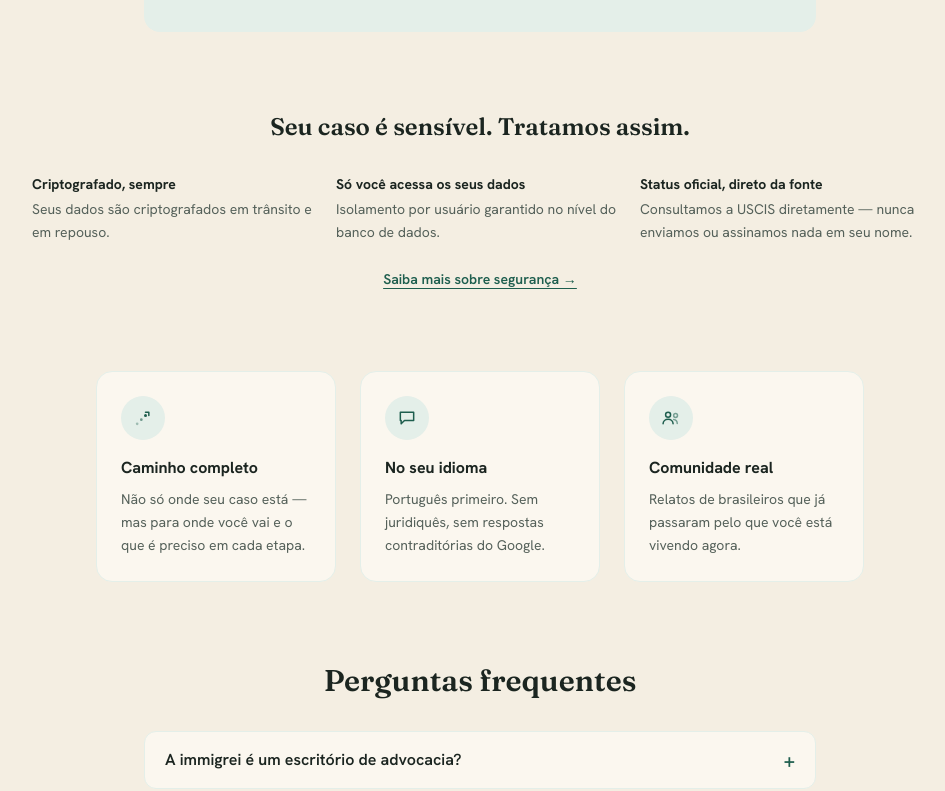
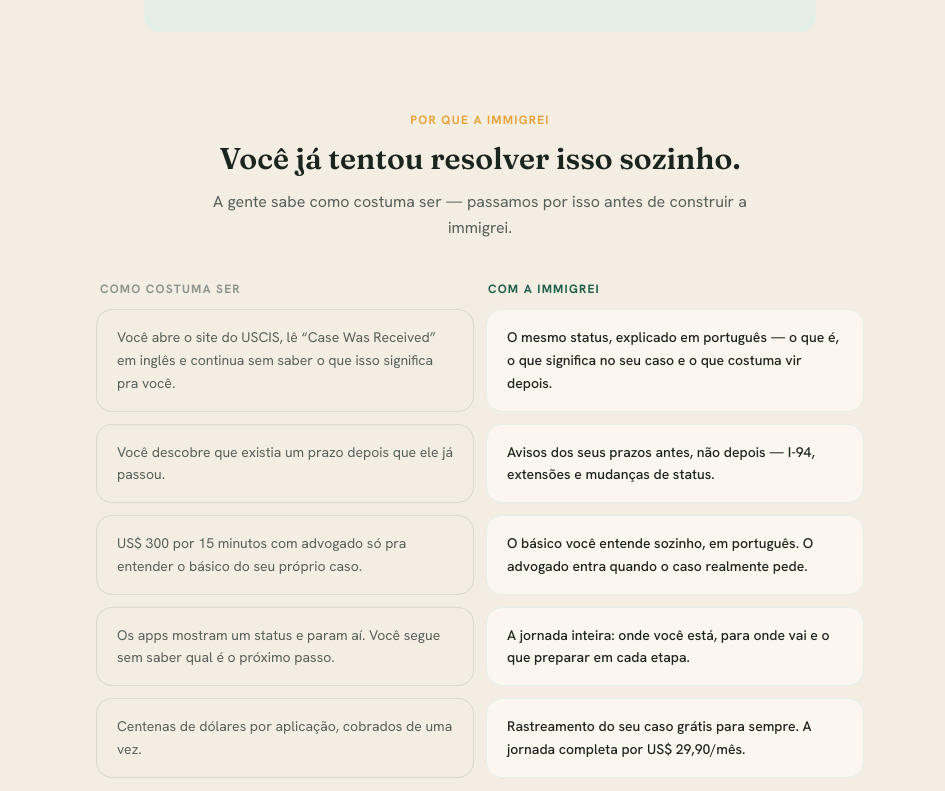
Before and after one commit to immigrei/immigrei, a Next.js app: page / in a window 1280 px wide. Shown: the part 1009-1800 px from the top of the page, without its empty margins (160-1105 px from the left). Built offline with nearby package versions, Linux system fonts and the light colour scheme; no server answers.

Commit message:
Update page.tsx

```diff
--- a/app/page.tsx
+++ b/app/page.tsx
@@ -98,6 +98,34 @@ const trustChips = [
   },
 ];
 
+// Contraste com a experiência que a pessoa já teve — não com produtos
+// nomeados. A coluna da esquerda descreve a vivência do imigrante (o que ele
+// reconhece de imediato), não afirmações sobre concorrentes: claim sobre
+// preço/idioma de marca alheia envelhece e vira risco jurídico. O lastro da
+// pesquisa está em docs/competitive-intel (SimpleCitizen, mai/2026).
+const comparisons = [
+  {
+    antes: "Você abre o site do USCIS, lê “Case Was Received” em inglês e continua sem saber o que isso significa pra você.",
+    depois: "O mesmo status, explicado em português — o que é, o que significa no seu caso e o que costuma vir depois.",
+  },
+  {
+    antes: "Você descobre que existia um prazo depois que ele já passou.",
+    depois: "Avisos dos seus prazos antes, não depois — I-94, extensões e mudanças de status.",
+  },
+  {
+    antes: "US$ 300 por 15 minutos com advogado só pra entender o básico do seu próprio caso.",
+    depois: "O básico você entende sozinho, em português. O advogado entra quando o caso realmente pede.",
+  },
+  {
+    antes: "Os apps mostram um status e param aí. Você segue sem saber qual é o próximo passo.",
+    depois: "A jornada inteira: onde você está, para onde vai e o que preparar em cada etapa.",
+  },
+  {
+    antes: "Centenas de dólares por aplicação, cobrados de uma vez.",
+    depois: "Rastreamento do seu caso grátis para sempre. A jornada completa por US$ 29,90/mês.",
+  },
+];
+
 const faq: FaqItem[] = [
   {
     q: "A immigrei é um escritório de advocacia?",
@@ -120,6 +148,10 @@ const faq: FaqItem[] = [
     ),
     aText:
       "O plano Retrato é gratuito para sempre: rastreamento do seu caso em tempo real, alertas de status e prazos — sem pagar nada. Se quiser ver para onde a sua jornada vai (kits por tipo de visto, cofre de documentos, comunidade), isso é a Jornada, nosso único plano pago.",
+  },
+  {
+    q: "Já uso um app de acompanhamento de caso. Qual é a diferença?",
+    a: "Acompanhar o status é o começo, não o fim — e isso a immigrei faz de graça, no plano Retrato. A diferença está no que vem depois: em vez de parar no status, mostramos para onde aquele caso pode ir, o que preparar em cada etapa e quais prazos vêm pela frente. Tudo em português, do aviso ao formulário.",
   },
   {
     q: "Como sei que isso não é golpe?",
@@ -223,6 +255,56 @@ export default async function HomePage() {
         </div>
       </section>
 
+      {/* Diferenciação — responde "por que não continuar como estou?" logo
+          depois da credibilidade dos fundadores, que é quando a objeção
+          aparece. */}
+      <section className="px-6 pb-20">
+        <div className="max-w-3xl mx-auto">
+          <div className="text-center mb-10">
+            <Eyebrow className="mb-3">Por que a immigrei</Eyebrow>
+            <SectionHeading size="section" className="mb-3">
+              Você já tentou resolver isso sozinho.
+            </SectionHeading>
+            <p className="text-ink-soft text-base leading-relaxed max-w-xl mx-auto">
+              A gente sabe como costuma ser — passamos por isso antes de
+              construir a immigrei.
+            </p>
+          </div>
+
+          {/* Cabeçalho das colunas: só no desktop. No celular cada linha
+              carrega o próprio rótulo, logo abaixo. */}
+          <div className="hidden sm:grid sm:grid-cols-2 gap-4 mb-3 px-1">
+            <p className="text-xs font-bold uppercase tracking-widest text-ink-faint">
+              Como costuma ser
+            </p>
+            <p className="text-xs font-bold uppercase tracking-widest text-pine">
+              Com a immigrei
+            </p>
+          </div>
+
+          <ul className="space-y-3">
+            {comparisons.map((c) => (
+              <li key={c.antes} className="grid sm:grid-cols-2 gap-3">
+                <div className="rounded-2xl border border-ink/10 bg-cream px-5 py-4">
+                  <p className="sm:hidden text-[11px] font-bold uppercase tracking-widest text-ink-faint mb-1.5">
+                    Como costuma ser
+                  </p>
+                  <p className="text-ink-soft text-sm leading-relaxed">{c.antes}</p>
+                </div>
+                <div className="rounded-2xl border border-pine-tint bg-cream-2 px-5 py-4">
+                  <p className="sm:hidden text-[11px] font-bold uppercase tracking-widest text-pine mb-1.5">
+                    Com a immigrei
+                  </p>
+                  <p className="text-ink text-sm leading-relaxed font-medium">
+                    {c.depois}
+                  </p>
+                </div>
+              </li>
+            ))}
+          </ul>
+        </div>
+      </section>
+
       {/* Trust / security */}
       <section className="px-6 pb-20">
         <div className="max-w-4xl mx-auto text-center">
```
